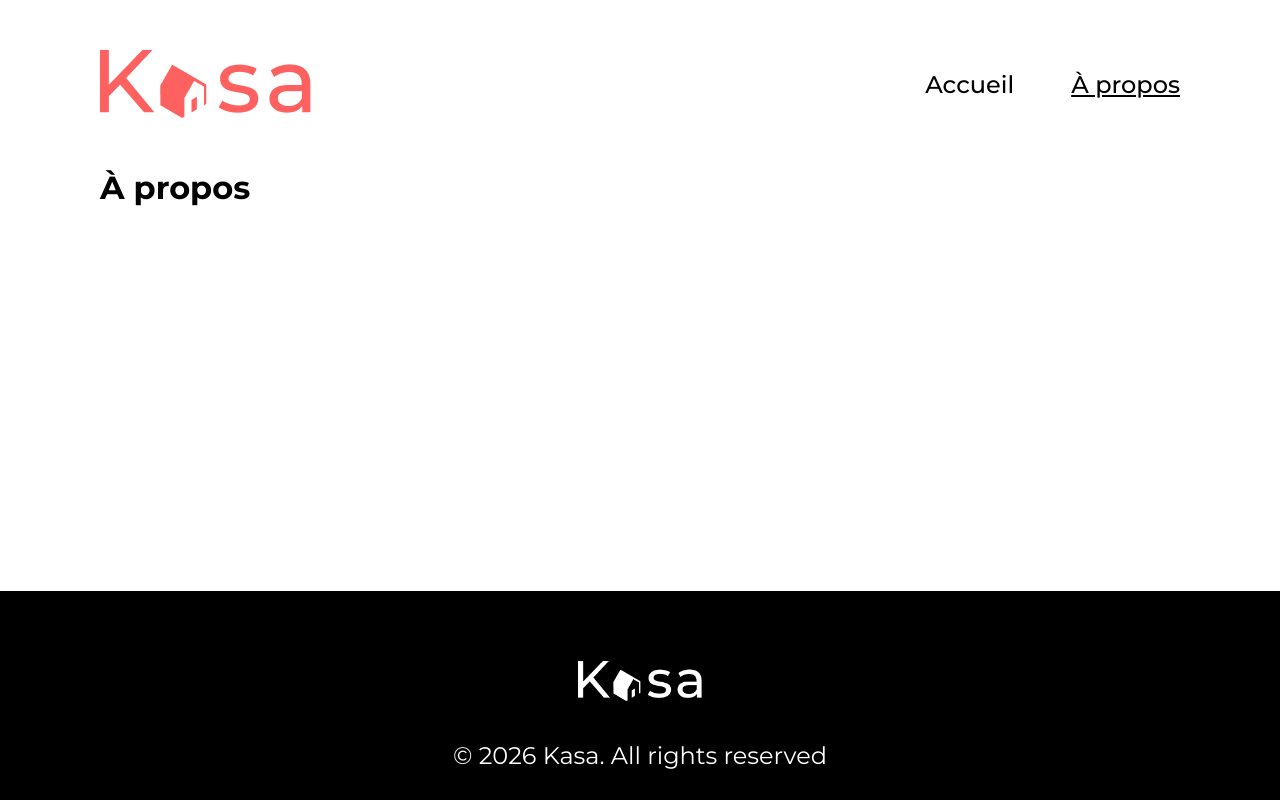
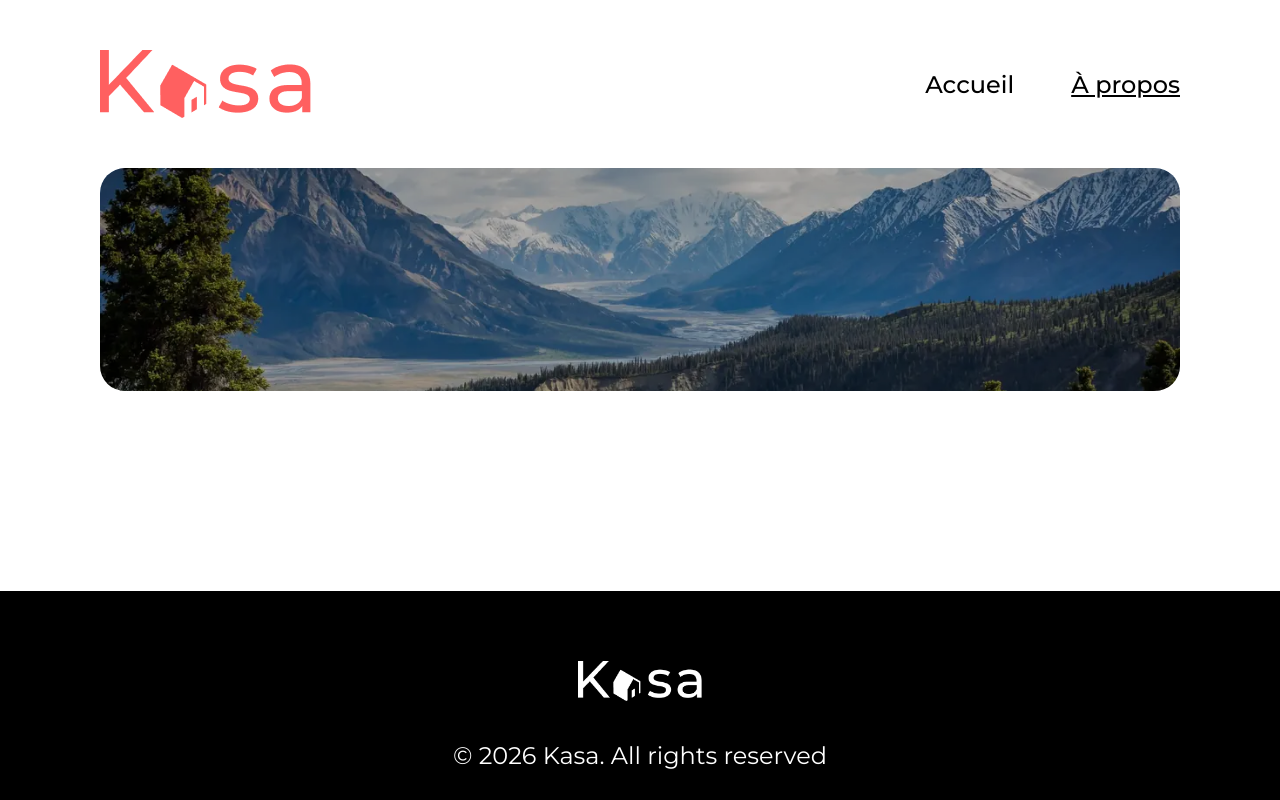
Before and after one commit to julianritou-collab/Kasa, a React (Vite) app: page /about in a window 1280 px wide. Built offline with nearby package versions, Linux system fonts and the light colour scheme.

Commit message:
modification du composant bannière pour l'utiliser dans "A propos"

```diff
--- a/src/components/Banner.jsx
+++ b/src/components/Banner.jsx
@@ -1,10 +1,11 @@
-function Banner({ titles = [], image, opacity = 0.6 }) {
+function Banner({ titles = [], image, opacity = 0.6, titleHidden = false }) {
   return (
     <div
       className="hulk"
       style={{ backgroundImage: `url(${image})`, '--banner-opacity': opacity }}
+      role="banner"
     >
-      <h1 className="hulk__title">
+      <h1 className={`hulk__title${titleHidden ? " sr-only" : ""}`}>
         {titles.map((line, index) => (
           <span key={index}>
             {index > 0 && <span className="newline-mobile"> </span>}
--- a/src/pages/About.jsx
+++ b/src/pages/About.jsx
@@ -1,5 +1,17 @@
+import Banner from "../components/Banner";
+import aboutBanner from "../assets/about-banner.webp";
+
 function About() {
-  return <h1>À propos</h1>;
+  return (
+    <>
+      <Banner
+        titles={["À propos"]}
+        image={aboutBanner}
+        opacity={0.3}
+        titleHidden={true}
+      />
+    </>
+  );
 }
 
 export default About;
```
